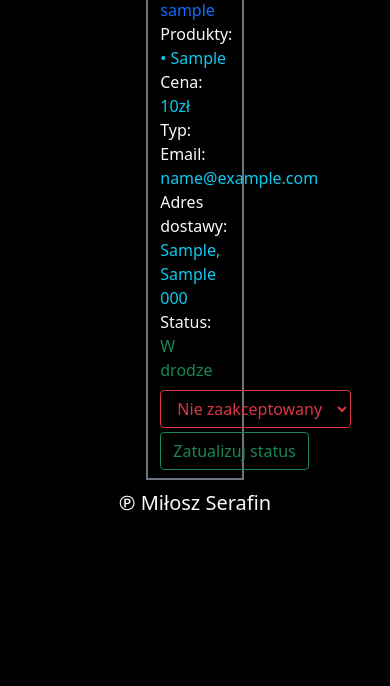
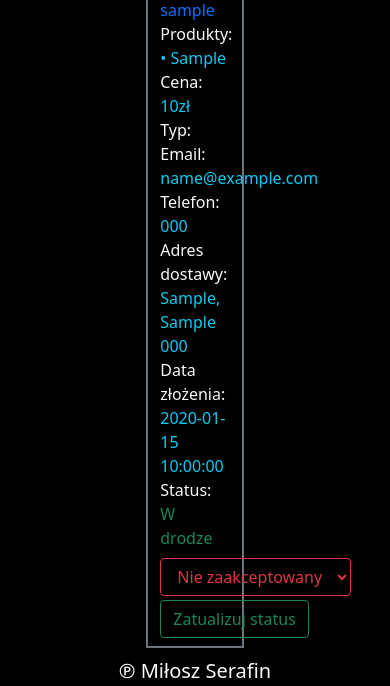
Before and after one commit to Smiercior/PizzaSite, a PHP site: page /myOrders.php in a window 390 px wide. Shown: the part 172-858 px from the top of the page. Before the commit the page ends 683 px from the top, so only its background shows below. Run offline with PHP 8.4, Linux system fonts and the light colour scheme; the visitor is signed in with stand-in values (Sample User, id 1); tables that the repository leaves empty or names only in its code hold one stand-in row (values such as "Sample post").

Commit message:
Add email data to app.ini, Add phone,data to user and order

```diff
--- a/account.php
+++ b/account.php
@@ -55,6 +55,10 @@ if(!isset($_SESSION['username'])) header('location: login.php');
                 </div>
                 <form method="POST">
                     <div class="col-12 mb-2">
+                        <input type="text" class="btn-outline-primary btn bg-dark form-control w-75 text-light" name="phone" minlength="9" maxlength="9" placeholder="Telefon" <?php if($_SESSION['phone'] != ""): ?> value="<?= $_SESSION['phone']; ?>" <?php endif ?>>
+                    </div>
+
+                    <div class="col-12 mb-2">
                         <input type="text" class="btn-outline-primary btn bg-dark form-control w-75 text-light" name="city" placeholder="Miasto" <?php if($_SESSION['city'] != ""): ?> value="<?= $_SESSION['city']; ?>" <?php endif ?>>
                     </div>
 
--- a/app.ini
+++ b/app.ini
@@ -5,5 +5,8 @@ password = ""
 [Database options]
 createDatabase = false
 createTables = false
+[Email connection data]
+emailUserName = "smiercior44@gmail.com"
+emailPassword = "password"
 [Email send options]
 sendEmailToUser = true
--- a/cart.php
+++ b/cart.php
@@ -97,6 +97,7 @@ if($_SESSION['cartProducts'] != " ")
                 <?php if(isset($_SESSION['username'])): ?>
                     {
                     email="<?= $_SESSION['email']; ?>";
+                    phone="<?= $_SESSION['phone']; ?>";
                     city="<?= $_SESSION['city']; ?>";
                     street="<?= $_SESSION['street']; ?>";
                     houseNumber="<?= $_SESSION['houseNumber']; ?>";
@@ -108,7 +109,8 @@ if($_SESSION['cartProducts'] != " ")
 
             <div class="col-12 mt-3">
                 <div id="formInputs" class="text-center">
-                    <input type="email" class="btn-outline-primary btn bg-dark form-control w-75 text-light" name="email" placeholder="Email" <?php if(isset($_SESSION['username'])): ?> value="<?= $_SESSION['email']; ?>" <?php endif ?>>
+                    <input type="email" class="btn-outline-primary btn bg-dark form-control w-75 text-light mb-1" name="email" placeholder="Email" <?php if(isset($_SESSION['username'])): ?> value="<?= $_SESSION['email']; ?>" <?php endif ?>>
+                    <input type="phone" class="btn-outline-primary btn bg-dark form-control w-75 text-light" name="phone" placeholder="Telefon" <?php if(isset($_SESSION['username'])): ?> value="<?= $_SESSION['phone']; ?>" <?php endif ?>>
                 </div>
 
             </div>
--- a/dataBaseConnection.php
+++ b/dataBaseConnection.php
@@ -68,6 +68,7 @@ if($createTables)
           `username` varchar(40) NOT NULL,
           `pass` varchar(60) NOT NULL,
           `email` varchar(40) NOT NULL,
+          `phone` varchar(9) NULL,
           `city` varchar(40) NULL,
           `street` varchar(40) NULL,
           `houseNumber` varchar(40) NULL,
@@ -100,9 +101,11 @@ if($createTables)
           `price` float(10) NOT NULL,
           `products` varchar(80) NOT NULL,
           `email` varchar(40) NOT NULL,
+          `phone` varchar(9) NOT NULL,
           `city` varchar(40) NULL,
           `street` varchar(40) NULL,
           `houseNumber` varchar(40) NULL,
+          `date` DATETIME,
           `status` varchar(40) NOT NULL,
           PRIMARY KEY (id),
           FOREIGN KEY (userId) REFERENCES User(id)
--- a/myOrders.php
+++ b/myOrders.php
@@ -49,7 +49,7 @@ getUserOrders($connection)
 
             <?php if($_SESSION['role'] == "sell"): ?>
                 <div class="col-12 text-start">
-                    <span class="fs-6 text-light"> Użytkownik: <span class="text-primary"><?= $order[9] ?></span>
+                    <span class="fs-6 text-light"> Użytkownik: <span class="text-primary"><?= $order[11] ?></span>
                 </div>
             <?php endif; ?>
 
@@ -84,22 +84,30 @@ getUserOrders($connection)
                 <span class="fs-6 text-light"> Email: <span class="fs-6 text-info"> <?= $order[4] ?></span> </span>
             </div>
 
-            <?php if($order[5] != ""): ?>
             <div class="col-12 text-start">
-                <span class="fs-6 text-light"> Adres dostawy: <span class="fs-6 text-info"> <?= $order[5] ?>, <?= $order[6] ?> <?= $order[7] ?></span> </span>
+                <span class="fs-6 text-light"> Telefon: <span class="fs-6 text-info"> <?= $order[5] ?></span> </span>
+            </div>
+
+            <?php if($order[6] != ""): ?>
+            <div class="col-12 text-start">
+                <span class="fs-6 text-light"> Adres dostawy: <span class="fs-6 text-info"> <?= $order[6] ?>, <?= $order[7] ?> <?= $order[8] ?></span> </span>
             </div>
             <?php endif; ?>
 
+            <div class="col-12 text-start">
+                <span class="fs-6 text-light"> Data złożenia: <span class="fs-6 text-info"> <?= $order[9] ?></span> </span>
+            </div>
+
             <div class="col-12 text-start mb-1">
                 <span class="fs-6 text-light"> Status:
-                    <?php if($order[8]  == "Nie zaakceptowany"): ?>
-                        <span class="fs-6 text-danger"><?= $order[8] ?></span>
-                    <?php elseif($order[8]  == "Przygotowywanie"): ?>
-                        <span class="fs-6 text-warning"><?= $order[8] ?></span>
-                    <?php elseif($order[8]  == "W drodze" or $order[8]  == "Do odebrania"): ?>
-                        <span class="fs-6 text-success"><?= $order[8] ?></span>
-                    <?php elseif($order[8]  == "Zrealizowane"): ?>
-                        <span class="fs-6 text-muted"><?= $order[8] ?></span>
+                    <?php if($order[10]  == "Nie zaakceptowany"): ?>
+                        <span class="fs-6 text-danger"><?= $order[10] ?></span>
+                    <?php elseif($order[10]  == "Przygotowywanie"): ?>
+                        <span class="fs-6 text-warning"><?= $order[10] ?></span>
+                    <?php elseif($order[10]  == "W drodze" or $order[10]  == "Do odebrania"): ?>
+                        <span class="fs-6 text-success"><?= $order[10] ?></span>
+                    <?php elseif($order[10]  == "Zrealizowane"): ?>
+                        <span class="fs-6 text-muted"><?= $order[10] ?></span>
                     <?php endif; ?>
                 </span>
             </div>
@@ -140,7 +148,7 @@ include('Basic Components/footer.php');
 <!-- JavaScript Bundle with Popper -->
 <script src="https://ajax.googleapis.com/ajax/libs/jquery/3.5.1/jquery.min.js"></script>
 <script src="https://cdn.jsdelivr.net/npm/bootstrap@5.1.3/dist/js/bootstrap.bundle.min.js" integrity="sha384-ka7Sk0Gln4gmtz2MlQnikT1wXgYsOg+OMhuP+IlRH9sENBO0LRn5q+8nbTov4+1p" crossorigin="anonymous" defer></script>
-<script src="JS/myOrders.js" type="text/JavaScript" defer></script>
+<script src="JS/myOrders.js" type="text/JavaScript"></script>
 
 
 </body>
--- a/sendMail.php
+++ b/sendMail.php
@@ -10,6 +10,7 @@ include("PHPMailer-master\PHPMailer-master\src\OAuth.php");
 
 function sentSMTPMail($to,$from,$fromName ,$subject,$body)
 {
+    $ini = parse_ini_file("app.ini");
     $mail = new PHPMailer();
     $mail->isSMTP();
     $mail->SMTPDebug = 0;
@@ -29,8 +30,8 @@ function sentSMTPMail($to,$from,$fromName ,$subject,$body)
         )
     );
 
-    $mail->Username = "smiercior44@gmail.com";
-    $mail->Password = "password";
+    $mail->Username = $ini['emailUserName'];//"smiercior44@gmail.com";
+    $mail->Password = $ini['emailPassword'];//"password";
     $mail->setFrom($from,$fromName);
     $mail->Subject = $subject;
     $mail->Body = $body;
--- a/server.php
+++ b/server.php
@@ -39,15 +39,16 @@ if(isset($_POST['log']))
      {
           // Set session variables
           $_SESSION['username'] = $username;
-          $userData = "SELECT id,email,city,street,houseNumber,role from user where username='$username' limit 1";
+          $userData = "SELECT id,email,phone,city,street,houseNumber,role from user where username='$username' limit 1";
           $result = $connection->query($userData);
           $data = mysqli_fetch_row($result);
           $_SESSION['userId'] = $data[0];
           $_SESSION['email'] = $data[1];
-          $_SESSION['city'] = $data[2];
-          $_SESSION['street'] = $data[3];
-          $_SESSION['houseNumber'] = $data[4];
-          $_SESSION['role'] = $data[5];
+          $_SESSION['phone'] = $data[2];
+          $_SESSION['city'] = $data[3];
+          $_SESSION['street'] = $data[4];
+          $_SESSION['houseNumber'] = $data[5];
+          $_SESSION['role'] = $data[6];
 
           unset($result);
           unset($pass);
@@ -171,11 +172,11 @@ function getUserOrders($connection)
 {
      if($_SESSION['role'] == "user")
      {
-          $sqlGetOrders = "SELECT o.id,o.products,o.price,o.type,o.email,o.city,o.street,o.houseNumber,o.status from ord o join user u on u.id = o.userId where username='{$_SESSION['username']}'";
+          $sqlGetOrders = "SELECT o.id,o.products,o.price,o.type,o.email,o.phone,o.city,o.street,o.houseNumber,o.date,o.status from ord o join user u on u.id = o.userId where username='{$_SESSION['username']}'";
      }
      elseif($_SESSION['role'] == "sell")
      {
-          $sqlGetOrders = "SELECT o.id,o.products,o.price,o.type,o.email,o.city,o.street,o.houseNumber,o.status,u.username from ord o join user u on u.id = o.userId";
+          $sqlGetOrders = "SELECT o.id,o.products,o.price,o.type,o.email,o.phone,o.city,o.street,o.houseNumber,o.date,o.status,u.username from ord o join user u on u.id = o.userId";
      }
 
      $result = $connection->query($sqlGetOrders);
@@ -191,24 +192,26 @@ if(isset($_POST['getUserOrders']))
 if(isset($_POST['makeOrder']))
 {
      $email = $_POST['email'];
+     $phone = $_POST['phone'];
      $deliveryType = $_POST['delivery'];
      $price = $_POST['price'];
 
-     if($deliveryType == "self") // Delivery self - only email
+     if($deliveryType == "self") // Delivery self - email, phone
      {
           if($price == 0.0 ) array_push($errors, "Musisz mieć chociaż jeden produkt w koszyku");
           elseif($email == "" ) array_push($errors, "Musisz podać adres email");
+          elseif(strlen($phone) != 9 ) array_push($errors, "Musisz podać prawidłowy numer telefonu");
           if(isset($_SESSION['username'])) // User logged in
           {
-               $sqlInsert = "INSERT INTO ord (userId,type,price,products,email,status) VALUES ('{$_SESSION['userId']}','$deliveryType',$price,'{$_SESSION['cartProducts']}','$email','Nie zaakceptowany')";
+               $sqlInsert = "INSERT INTO ord (userId,type,price,products,email,phone,date,status) VALUES ('{$_SESSION['userId']}','$deliveryType',$price,'{$_SESSION['cartProducts']}','$email','$phone',NOW(),'Nie zaakceptowany')";
           }
           else // User isn't logged in
           {
-               $sqlInsert = "INSERT INTO ord (type,price,products,email,status) VALUES ('$deliveryType',$price,'{$_SESSION['cartProducts']}','$email','Nie zaakceptowany')";
+               $sqlInsert = "INSERT INTO ord (type,price,products,email,phone,date,status) VALUES ('$deliveryType',$price,'{$_SESSION['cartProducts']}','$email','$phone',NOW(),'Nie zaakceptowany')";
           }
 
      }
-     elseif($deliveryType == "courier") // Delivery by courier - email, city, street, houseNumber
+     elseif($deliveryType == "courier") // Delivery by courier - email, phone, city, street, houseNumber
      {
           $city = $_POST['city'];
           $street = $_POST['street'];
@@ -216,16 +219,17 @@ if(isset($_POST['makeOrder']))
 
           if($price == 0.0 ) array_push($errors, "Musisz mieć chociaż jeden produkt w koszyku");
           elseif($email == "" ) array_push($errors, "Musisz podać adres email");
+          elseif(strlen($phone) != 9 ) array_push($errors, "Musisz podać prawidłowy numer telefonu");
           elseif($city == "" ) array_push($errors, "Musisz podać miasto");
           elseif($street == "" ) array_push($errors, "Musisz podać ulicę");
           elseif($houseNumber == "" ) array_push($errors, "Musisz podać numer domu");
           if(isset($_SESSION['username'])) // User logged in
           {
-               $sqlInsert = "INSERT INTO ord (userId,type,price,products,email,city,street,houseNumber,status) VALUES ('{$_SESSION['userId']}','$deliveryType',$price,'{$_SESSION['cartProducts']}','$email','$city','$street','$houseNumber','Nie zaakceptowany')";
+               $sqlInsert = "INSERT INTO ord (userId,type,price,products,email,phone,city,street,houseNumber,date,status) VALUES ('{$_SESSION['userId']}','$deliveryType',$price,'{$_SESSION['cartProducts']}','$email','$phone','$city','$street','$houseNumber',NOW(),'Nie zaakceptowany')";
           }
           else // User isn't logged in
           {
-               $sqlInsert = "INSERT INTO ord (type,price,products,email,city,street,houseNumber,status) VALUES ('$deliveryType',$price,'{$_SESSION['cartProducts']}','$email','$city','$street','$houseNumber','Nie zaakceptowany')";
+               $sqlInsert = "INSERT INTO ord (type,price,products,email,phone,city,street,houseNumber,date,status) VALUES ('$deliveryType',$price,'{$_SESSION['cartProducts']}','$email','$phone','$city','$street','$houseNumber',NOW(),'Nie zaakceptowany')";
           }
 
      }
@@ -306,10 +310,11 @@ if(isset($_POST['changeOrderStatus']))
 // Change profile data - account.php
 if(isset($_POST['changeProfile']))
 {
-     $sqlUpdate = "UPDATE user SET city='{$_POST['city']}', street='{$_POST['street']}', houseNumber='{$_POST['houseNumber']}' where username='{$_SESSION['username']}'";
+     $sqlUpdate = "UPDATE user SET phone ='{$_POST['phone']}' ,city='{$_POST['city']}', street='{$_POST['street']}', houseNumber='{$_POST['houseNumber']}' where username='{$_SESSION['username']}'";
      if($connection->query($sqlUpdate) === TRUE)
      {
           $_SESSION['success'] = "Dane zostały zapisane";
+          $_SESSION['phone'] = $_POST['phone'];
           $_SESSION['city'] = $_POST['city'];
           $_SESSION['street'] = $_POST['street'];
           $_SESSION['houseNumber'] = $_POST['houseNumber'];
```
Also changed, not shown: JS/cart.js (+7 -2 lines), JS/myOrders.js (+12 -12 lines), README.md.
